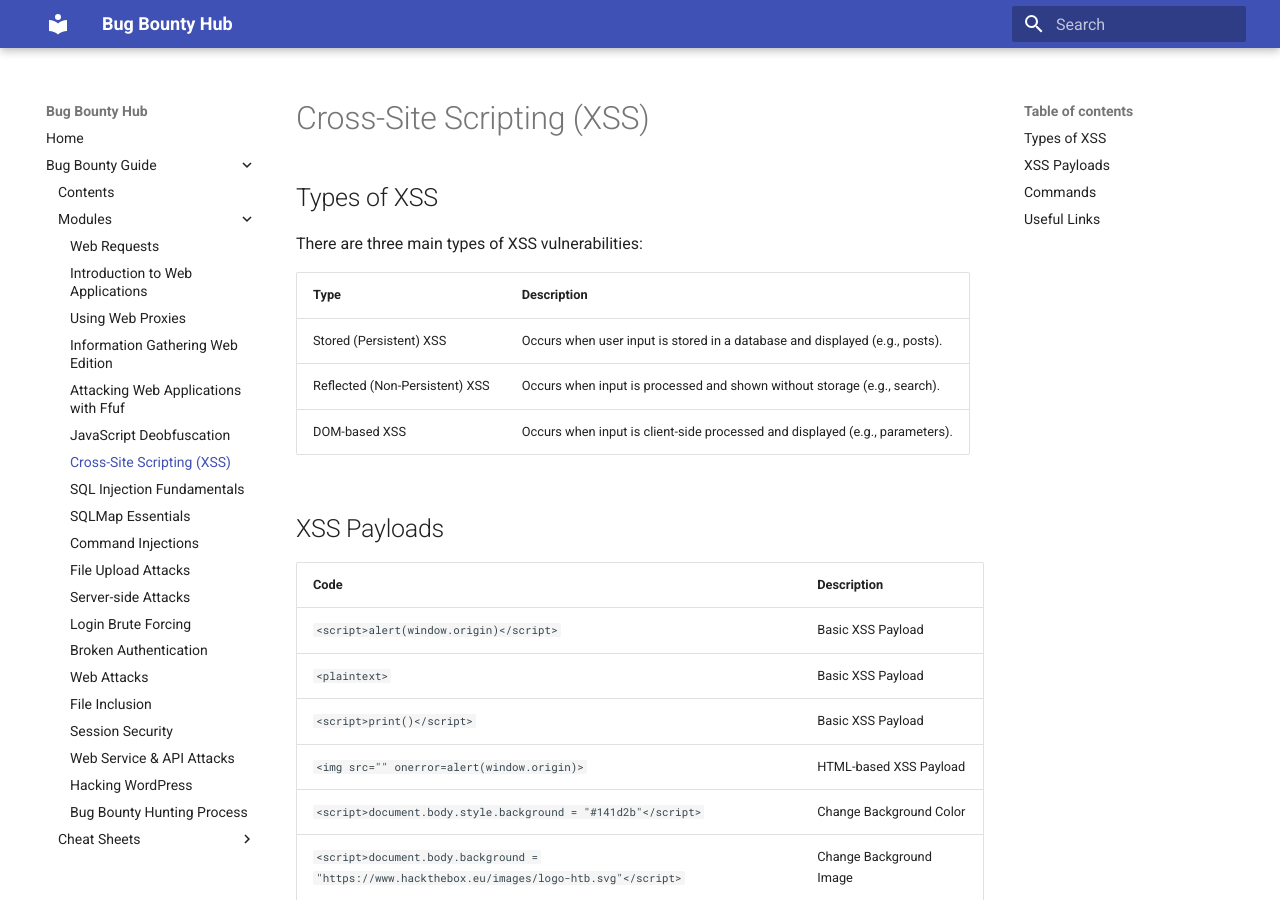
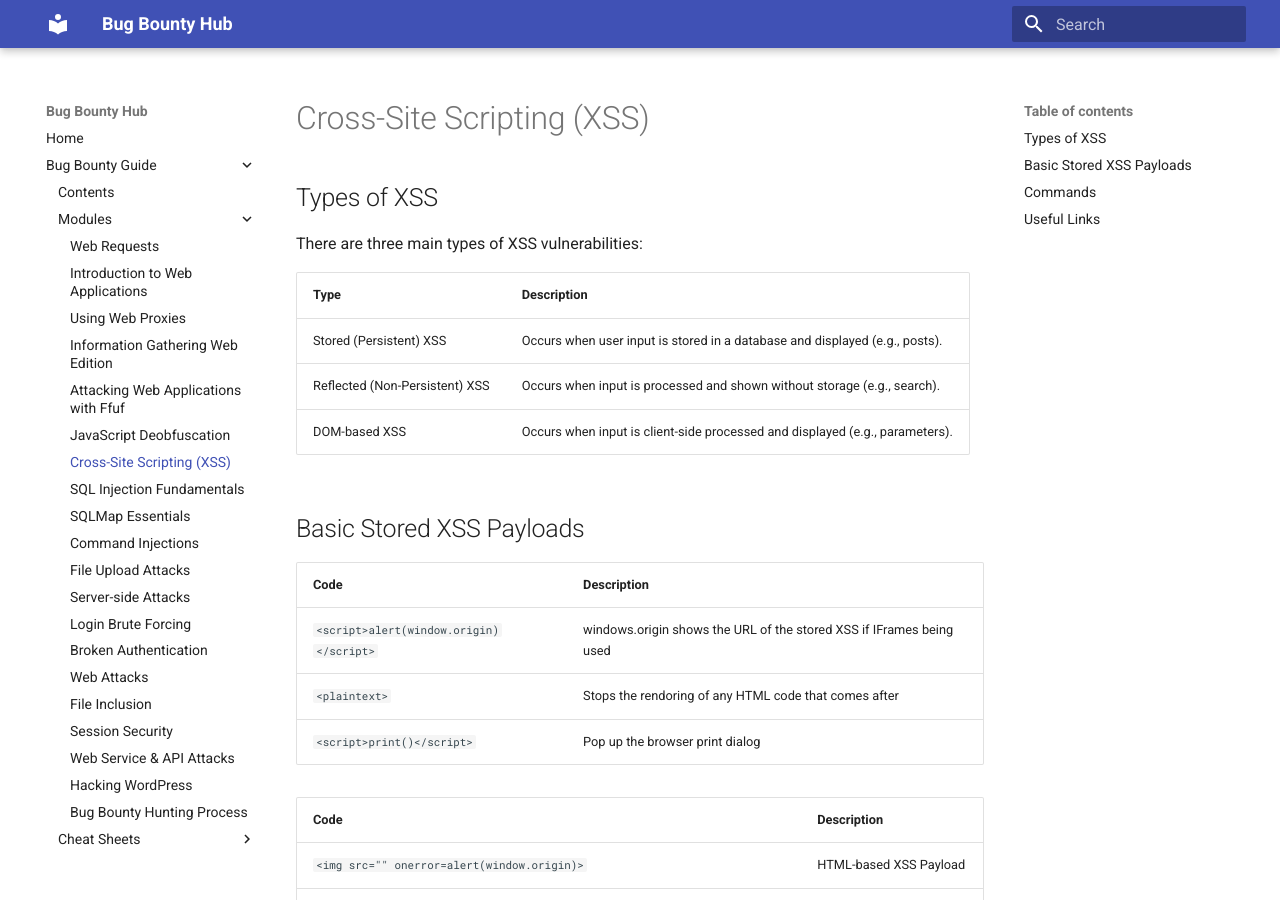
Before and after one commit to variable190/BugBounty, an MkDocs documentation site: the page built from docs/bug-bounty-guide/cross-site-scripting-(xss).md, in a window 1280 px wide and 900 px high. Built offline with MkDocs 1.6.1 and Material for MkDocs 9.7.7, drawn with Linux system fonts in a browser that asks for light colours.

Commit message:
add stored XSS to XSS page

```diff
--- a/docs/bug-bounty-guide/cross-site-scripting-(xss).md
+++ b/docs/bug-bounty-guide/cross-site-scripting-(xss).md
@@ -9,13 +9,18 @@
 | Reflected (Non-Persistent) XSS | Occurs when input is processed and shown without storage (e.g., search).   |
 | DOM-based XSS       | Occurs when input is client-side processed and displayed (e.g., parameters).|
 
-## XSS Payloads
+## Basic Stored XSS Payloads
 
 | Code | Description |
 |------|-------------|
-| `<script>alert(window.origin)</script>` | Basic XSS Payload |
-| `<plaintext>` | Basic XSS Payload |
-| `<script>print()</script>` | Basic XSS Payload |
+| `<script>alert(window.origin)</script>` | windows.origin shows the URL of the stored XSS if IFrames being used |
+| `<plaintext>` | Stops the rendoring of any HTML code that comes after |
+| `<script>print()</script>` | Pop up the browser print dialog |
+
+
+
+| Code | Description |
+|------|-------------|
 | `<img src="" onerror=alert(window.origin)>` | HTML-based XSS Payload |
 | `<script>document.body.style.background = "#141d2b"</script>` | Change Background Color |
 | `<script>document.body.background = "https://www.hackthebox.eu/images/logo-htb.svg"</script>` | Change Background Image |
```
